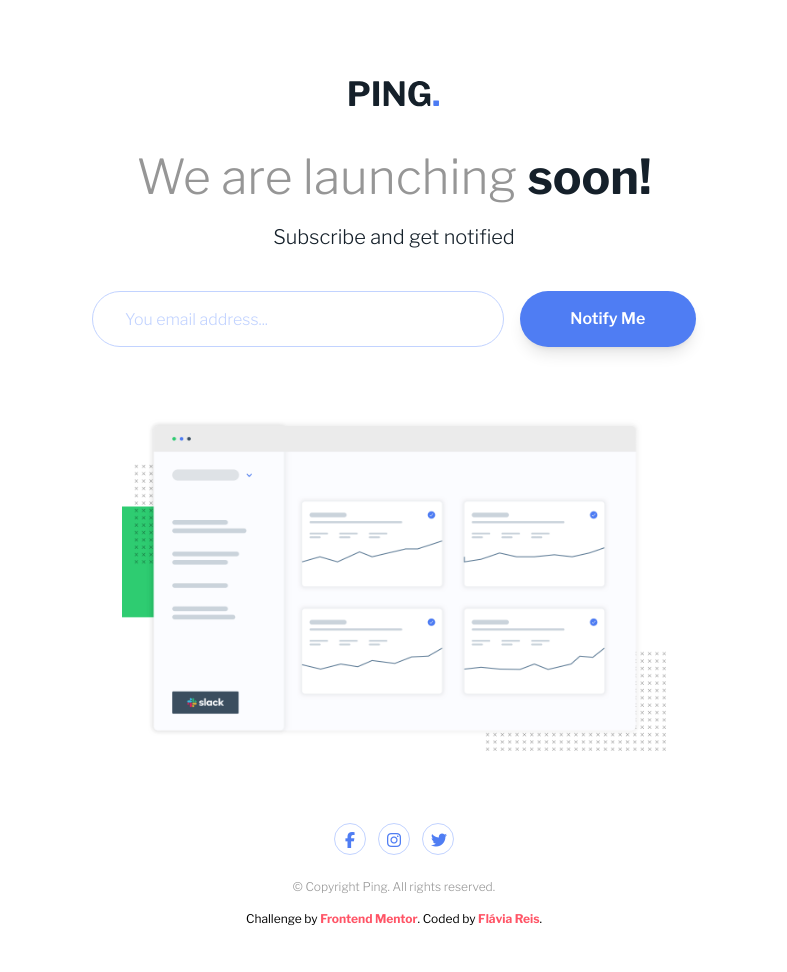
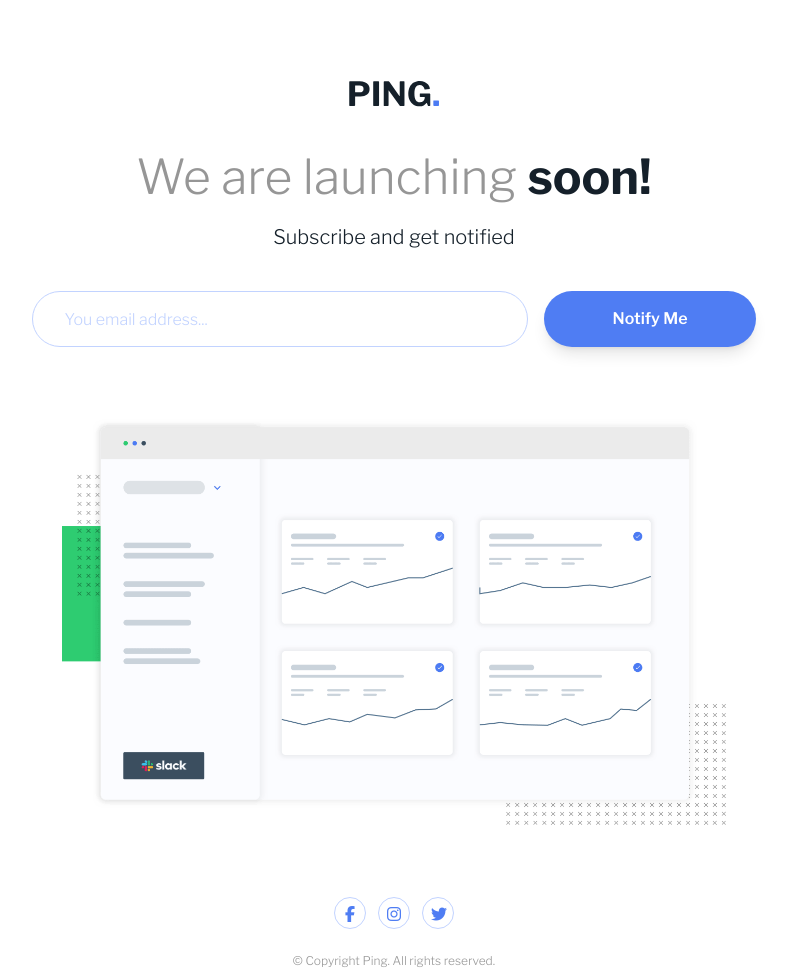
Before and after one commit to flaviare1s/ping-coming-soon-page, a website: page src/index.html in a window 1280 px wide. Shown: the top 972 px of the page, without its empty margins (246-1033 px from the left). Before the commit the page ends 927 px from the top, so only its background shows below. Drawn offline with nearby package versions, Linux system fonts and the light colour scheme.

Commit message:
Adjusted

```diff
--- a/src/index.html
+++ b/src/index.html
@@ -21,7 +21,7 @@
 <body class="font-Libre sm:w-screen flex flex-col justify-center items-center m-auto">
 
   <div class="px-9 flex flex-col justify-center items-center m-auto">
-    <div class="w-full sm:w-[70%] md:60%] lg:w-1/2">
+    <div class="w-full sm:w-[70%] lg:w-[60%]">
       <div class="flex flex-col justify-center items-center">
         <img class="w-[56px] sm:w-[90px] pt-[80px] pb-8 sm:pb-10" src="../images/logo.svg" alt="Logo">
       </div>
@@ -41,7 +41,7 @@
     </div>
 
     <div class="flex flex-col justify-center items-center mt-[72px] mt:[94px]">
-      <img class="sm:w-[65%] md:[55%] lg:w-[45%]" src="../images/illustration-dashboard.png" alt="Dashboard">
+      <img class="sm:w-[65%] lg:w-[55%]" src="../images/illustration-dashboard.png" alt="Dashboard">
     </div>
 
     <div class=" mt-[120px] sm:mt-[72px]">
```
Also changed, not shown: src/output.css.
